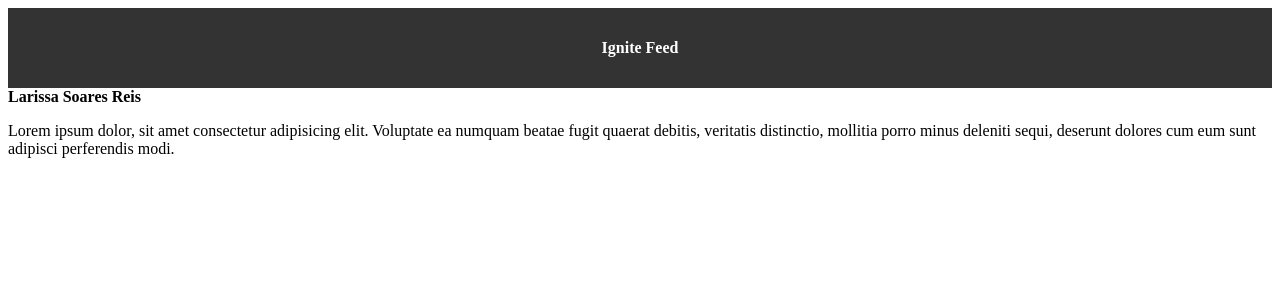
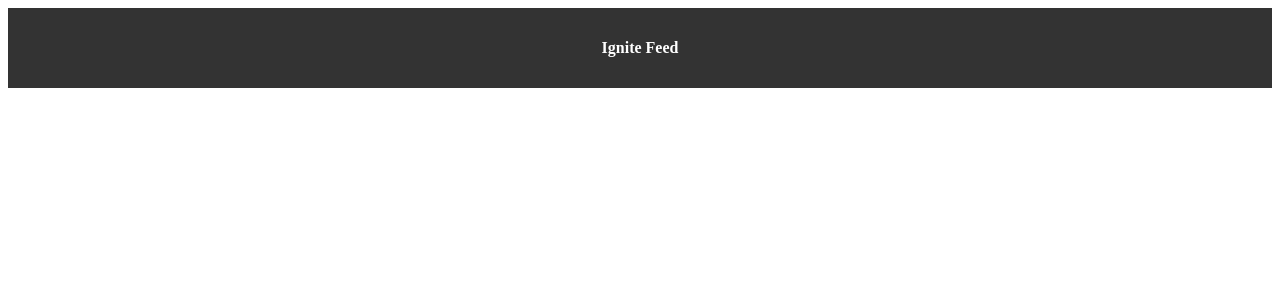
Before and after one commit to srlarissa/Projeto-1---Rede-Social, a React (Vite) app in the folder rocketseat-redesocial/: page / in a window 1280 px wide. Shown: the top 300 px of the page. Built offline with nearby package versions, Linux system fonts and the light colour scheme.

Commit message:
feat(Posts): Configuração do resgate do conteúdo do post utilizando props

```diff
--- a/rocketseat-redesocial/src/Posts.jsx
+++ b/rocketseat-redesocial/src/Posts.jsx
@@ -1,8 +1,8 @@
-export function Posts(){
+export function Posts(props){
     return(
         <div>
-            <strong>Larissa Soares Reis</strong>
-            <p>Lorem ipsum dolor, sit amet consectetur adipisicing elit. Voluptate ea numquam beatae fugit quaerat debitis, veritatis distinctio, mollitia porro minus deleniti sequi, deserunt dolores cum eum sunt adipisci perferendis modi.</p>
+            <strong>{props.name}</strong>
+            <p>{props.content}</p>
         </div>
     )
 }
```
